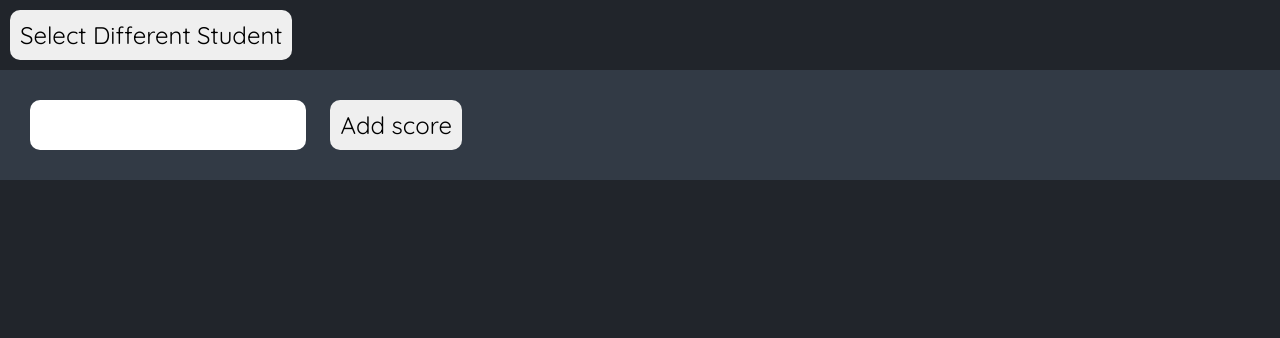
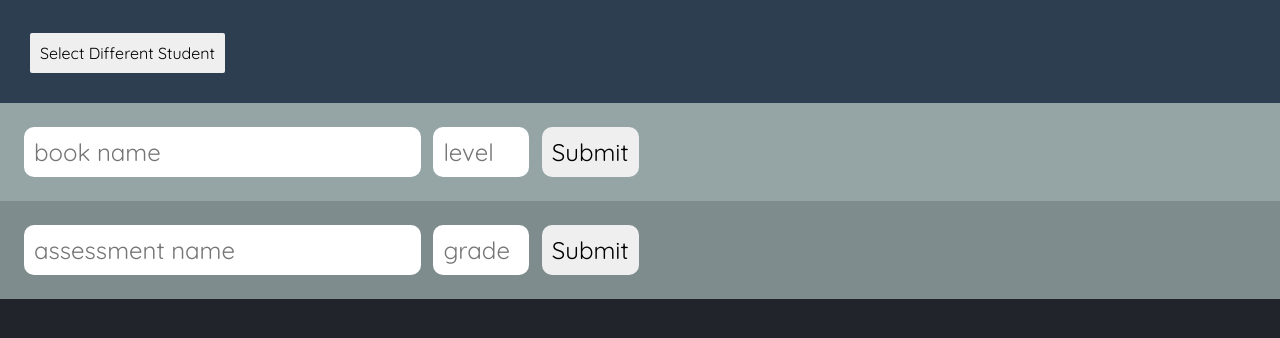
Before and after one commit to Jtreu/Academic-Project, a PHP site: page /mysql.php in a window 1280 px wide. Shown: the top 338 px of the page. Run offline with PHP 8.4, Linux system fonts and the light colour scheme; data that the repository does not hold is empty.

Commit message:
cosmetic support for adding books and homework

```diff
--- a/academicproject.css
+++ b/academicproject.css
@@ -3,7 +3,6 @@ body {
     color: white;
     margin: 0px;
     background-color: #21252B;
-
 
 }
 div {
@@ -17,8 +16,8 @@ h1 {
 }
 h3 {
   margin:0px;
-  padding:20px;
-  background-color: #3598DC;
+  padding:6px;
+  /*background-color: #3598DC;*/
   color: #ECF0F1;
 }
 
@@ -33,15 +32,41 @@ input, select, button {
   box-shadow: none;
   border: none;
   padding: 10px;
-  margin: 10px;
+  margin: 4px;
 }
 
 select > option {
 text-transform: uppercase;
 padding: 5px 3px;
 }
+#addBook {
+  background-color: #95a5a6;
+
+}
+#addAssessment {
+  background-color: #7f8c8d;
+}
+#studentbooks {
+  background-color: #2c3e50;
+
+}
   #bodyheader {
     background-color: #1abc9c;
+  }
+  #back
+  {
+    font-size: 16px;
+    font-family: 'Quicksand', sans-serif;
+    border-radius:2px;
+    -webkit-border-radius:2px;
+    height: auto;
+    width: auto;
+    text-shadow: none;
+    box-shadow: none;
+    border: none;
+    padding: 10px;
+    margin: 10px;
+
   }
   tr,td {
     border: 1px solid #D6DBE8;
@@ -55,6 +80,8 @@ padding: 5px 3px;
   td,
   th {
     padding: 7px;
+    margin: 10px;
+    margin-left:50px;
   }
 
   tr:nth-child(even) {
--- a/mysql.php
+++ b/mysql.php
@@ -2,28 +2,43 @@
 <head>
   <link rel="stylesheet" href="academicproject.css" </link>
   <link href="https://fonts.googleapis.com/css?family=Quicksand" rel="stylesheet">
-
 </head>
 <body>
+  <div id = "studentbooks">
   <!--Select statement from database includes all columns for specified username -->
   <?php
 $selectedStudent = $_POST['studentselect'];
 $selectedStudent = preg_split("/[\s,]+/", $selectedStudent);
 echo "<h1>$selectedStudent[0] $selectedStudent[1]</h1>";
-echo "<button id=\"back\" onclick=\"location.href = 'academicproject.php';\" style='display: block'>Select Different Student</button>";
+echo "<button id=\"back\" onclick=\"location.href = 'academicproject.php';\" style='display: inline'>Select Different Student</button>";
+echo "</div>";
 // Connecting, selecting database
 $server = "localhost";
-$db = "sakila";
+$db = "academicdb";
 $user = "root";
 $password = "";
 $dbconn = mysqli_connect($server, $user, $password, $db)
     or die('Could not connect: '.mysqli_connect_error());
+// Performing SQL query
+$query = "SELECT * FROM students WHERE first_name = '$selectedStudent[0]' AND last_name = '$selectedStudent[1]'";
+$result = $dbconn->query($query) or die('Query failed: ' . mysqli_error());
+?>
 
+<!--Need to add database insert functionality here-->
+	<div id="addBook" style="display: block">
+    <form method="post" style = "display: inline">
+		<input type="text" placeholder = "book name" id="bookInput" size = "30"></input>
+    <input type="text" placeholder = "level" id="reading_lvlInput" size = "5"></input>
+		<button onclick="" >Submit</button> <!--replace with submit button, post method-->
+	</div>
 
-// Performing SQL query
-$query = "SELECT * FROM actor WHERE first_name = '$selectedStudent[0]' AND last_name = '$selectedStudent[1]'";
-$result = $dbconn->query($query) or die('Query failed: ' . mysqli_error());
-
+  <div id="addAssessment" style="display: block">
+    <form method="post" style = "display: inline">
+		<input type="text" placeholder = "assessment name" id="assessment_name" size = "30"></input>
+    <input type="text" placeholder = "grade" id="assessment_grade" size = "5"></input>
+		<button onclick="" >Submit</button><!--replace with submit button, post method-->
+	</div>
+  <?php
   // Printing results in HTML
   echo "<table>\n";
 
@@ -43,12 +58,5 @@ mysqli_free_result($result);
   // Closing connection
   mysqli_close($dbconn);
   ?>
-<!--Need to add database insert functionality here-->
-	<div id="addScore" style="display: block">
-    <form method="post" style = "display: inline">
-		<input type="text" id="scoreInput"></input>
-		<button onclick="addScore()">Add score</button>
-	</div>
-
 </body>
 </html>
```
Also changed, not shown: academicproject.php (+3 -18 lines). Lines whose indentation alone changed are shown as unchanged.
